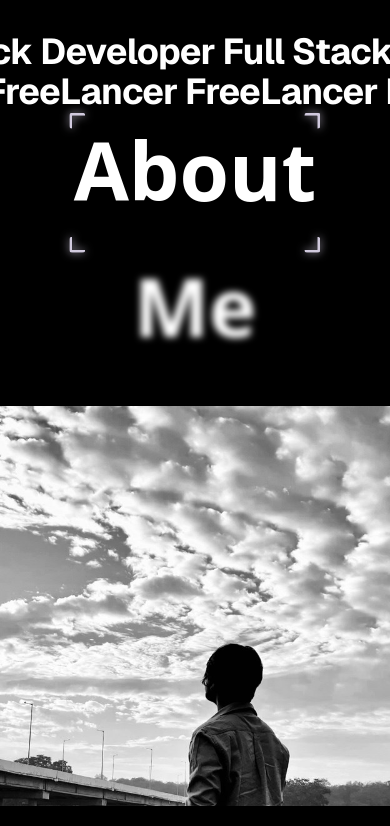
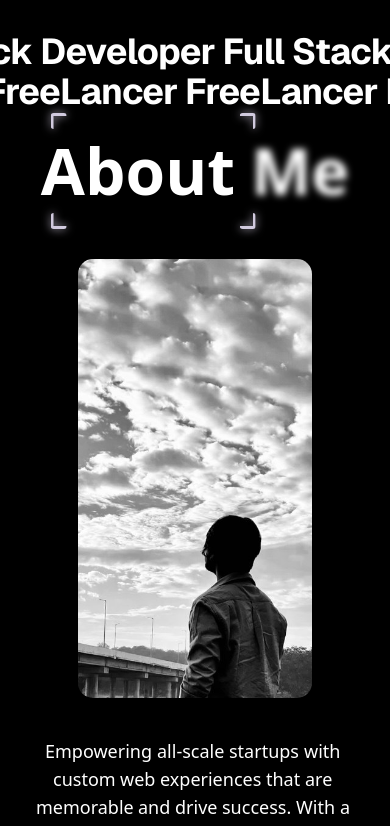
Before and after one commit to keshavvsonii01/nextportfolio, a Next.js app: page / in a window 390 px wide. Shown: the part 812-1638 px from the top of the page. Built offline with nearby package versions, Linux system fonts and the light colour scheme; a web font is replaced by a local one.

Commit message:
AboutOptimized

```diff
--- a/components/pages/about.jsx
+++ b/components/pages/about.jsx
@@ -5,7 +5,10 @@ import BlurText from "../ui/BlurText";
 const About = () => {
   return (
     <>
-      <div className="p-6 mt-4 h-screen flex flex-col items-center justify-center" id="about">
+      <div
+        className="p-6 mt-4 h-svh flex flex-col items-center justify-center"
+        id="about"
+      >
         <TrueFocus
           sentence="About Me"
           manualMode={false}
@@ -15,15 +18,15 @@ const About = () => {
           pauseBetweenAnimations={0.8}
           glowColor="rgba(209,202,222, 0.6)"
         />
-        <div className="p-2 text-center my-8">
+        <div className="p-2 text-center mt-8 md:mb-4 lg:mb-8">
           <TiltedCard
             imageSrc="/images/aboutme.jpg"
             altText="Keshav Soni"
             captionText="Keshav Soni"
-            containerHeight="400px"
-            containerWidth="800px"
-            imageHeight="400px"
-            imageWidth="800px"
+            containerHeight="80%"
+            containerWidth="100%"
+            imageHeight="52vh"
+            imageWidth="60vw"
             rotateAmplitude={10}
             scaleOnHover={1.05}
             showMobileWarning={false}
@@ -32,13 +35,13 @@ const About = () => {
             overlayContent={<p className="tilted-card-demo-text"></p>}
           />
         </div>
-        <div className="text-center mt-4">
+        <div className="text-center  mt-4">
           <BlurText
             text="Empowering all-scale startups with custom web experiences that are memorable and drive success. With a passion for design and development, I take projects from ideation to launch, ensuring a seamless journey that leaves a lasting impact in the digital landscape."
             delay={50}
             animateBy="words"
             direction="top"
-            className="text-2xl my-4 line-clamp-3"
+            className="text-lg font-light md:font-medium lg:font-normal md:text-xl lg:text-2xl my-4"
           />
         </div>
       </div>
--- a/components/ui/TiltedCard.jsx
+++ b/components/ui/TiltedCard.jsx
@@ -12,10 +12,10 @@ export default function TiltedCard({
   imageSrc,
   altText = "Tilted card image",
   captionText = "",
-  containerHeight = "300px",
+  containerHeight = "auto",
   containerWidth = "100%",
-  imageHeight = "300px",
-  imageWidth = "300px",
+  imageHeight = "auto",
+  imageWidth = "100%",
   scaleOnHover = 1.1,
   rotateAmplitude = 14,
   showMobileWarning = true,
--- a/components/ui/TrueFocus.jsx
+++ b/components/ui/TrueFocus.jsx
@@ -68,7 +68,7 @@ const TrueFocus = ({
           <span
             key={index}
             ref={(el) => (wordRefs.current[index] = el)}
-            className="relative text-[5rem] font-black cursor-pointer"
+            className="relative text-[4rem] md:text-[5rem] font-black cursor-pointer"
             style={{
               filter: manualMode
                 ? isActive
```
